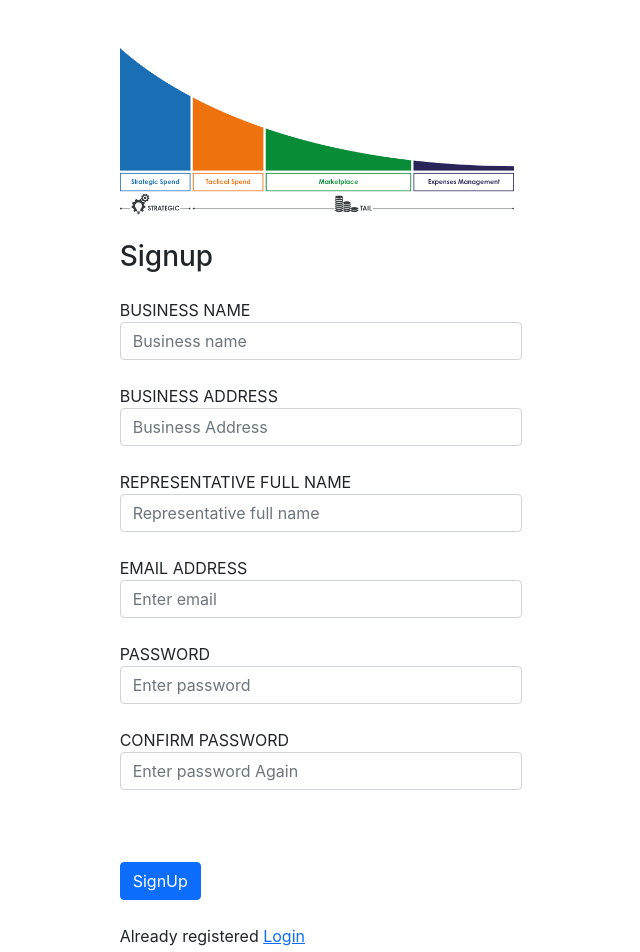
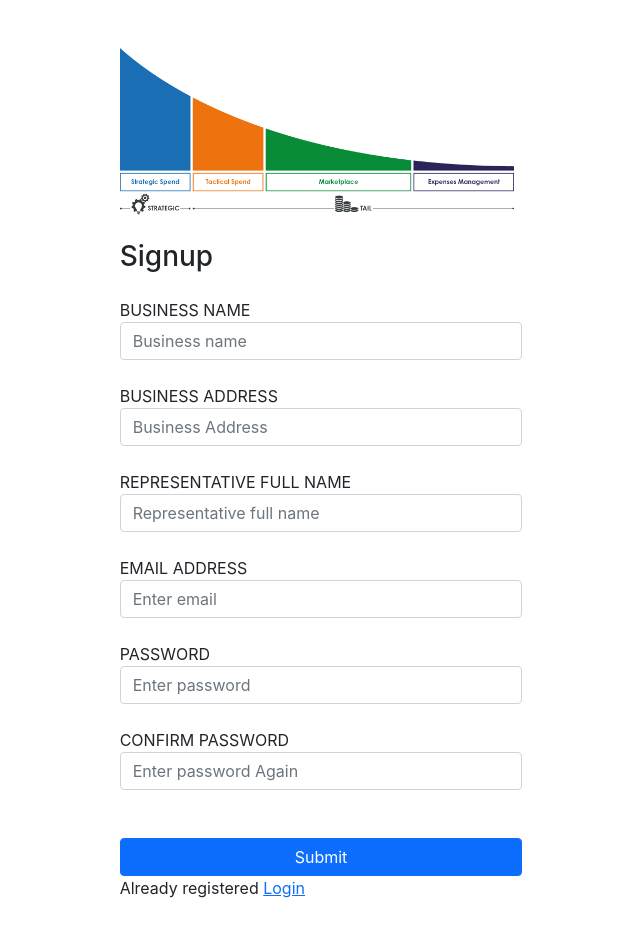
Before and after one commit to dheerajreal/ExampleSuppliersDashboard, a React (Create React App) app in the folder frontend/: page /signup in a window 1280 px wide. Shown: the top 952 px of the page, without its empty margins (319-959 px from the left). After the commit the page ends 916 px from the top, so only its background shows below. Built offline with nearby package versions, Linux system fonts and the light colour scheme; the HTML template or start-up script is replaced by a standard one.

Commit message:
minor changes

```diff
--- a/frontend/src/Components/Footer.jsx
+++ b/frontend/src/Components/Footer.jsx
@@ -3,7 +3,6 @@ import React from "react";
 const Footer = () => {
   return (
     <div className="conatiner-fluid py-5">
-      <hr />
       <br />
       <div className="row">
         <div className="mx-auto text-center">
--- a/frontend/src/Components/Navbar.jsx
+++ b/frontend/src/Components/Navbar.jsx
@@ -4,7 +4,7 @@ import logo from "../Utils/logo.png";
 const Navbar = () => {
   return (
     <div className="mb-3 shadow">
-      <nav className="navbar navbar-expand-sm navbar-dark">
+      <nav className="navbar navbar-expand navbar-dark">
         <div className="container">
           <a className="navbar-brand text-dark" href="/">
             <img style={{ maxWidth: 64 }} src={logo} alt="logo" />
--- a/frontend/src/Pages/Login.jsx
+++ b/frontend/src/Pages/Login.jsx
@@ -39,7 +39,7 @@ const Login = () => {
   };
 
   return (
-    <div className="container mt-5 col-10 col-sm-6 col-md-4">
+    <div className="container mt-5 col-10 col-xs-9 col-sm-6 col-md-5 col-lg-4">
       <LogoBox />
       <form onSubmit={handleSubmit} noValidate className="needs-validation">
         <h3 className="mb-4 mt-4">Login</h3>
@@ -75,7 +75,7 @@ const Login = () => {
             lowercase letter
           </div>
         </div>
-        <button type="submit" className="mb-4 btn btn-block btn-primary ">
+        <button type="submit" className="btn btn-primary w-100">
           Submit
         </button>
         <br />
--- a/frontend/src/Pages/Signup.jsx
+++ b/frontend/src/Pages/Signup.jsx
@@ -57,7 +57,7 @@ const Signup = () => {
     }
   };
   return (
-    <div className="container mt-5 col-10 col-sm-6 col-md-4">
+    <div className="container mt-5 col-10 col-xs-9 col-sm-6 col-md-5 col-lg-4">
       <LogoBox />
       <form onSubmit={handleSubmit} noValidate className="needs-validation">
         <h3 className="mb-4 mt-4">Signup</h3>
@@ -149,8 +149,8 @@ const Signup = () => {
           </div>
         </div>
         <br />
-        <button type="submit" className="mb-4 mt-4 btn btn-primary btn-block">
-          SignUp
+        <button type="submit" className="btn btn-primary w-100">
+          Submit
         </button>
         <br />
         <p>
```
